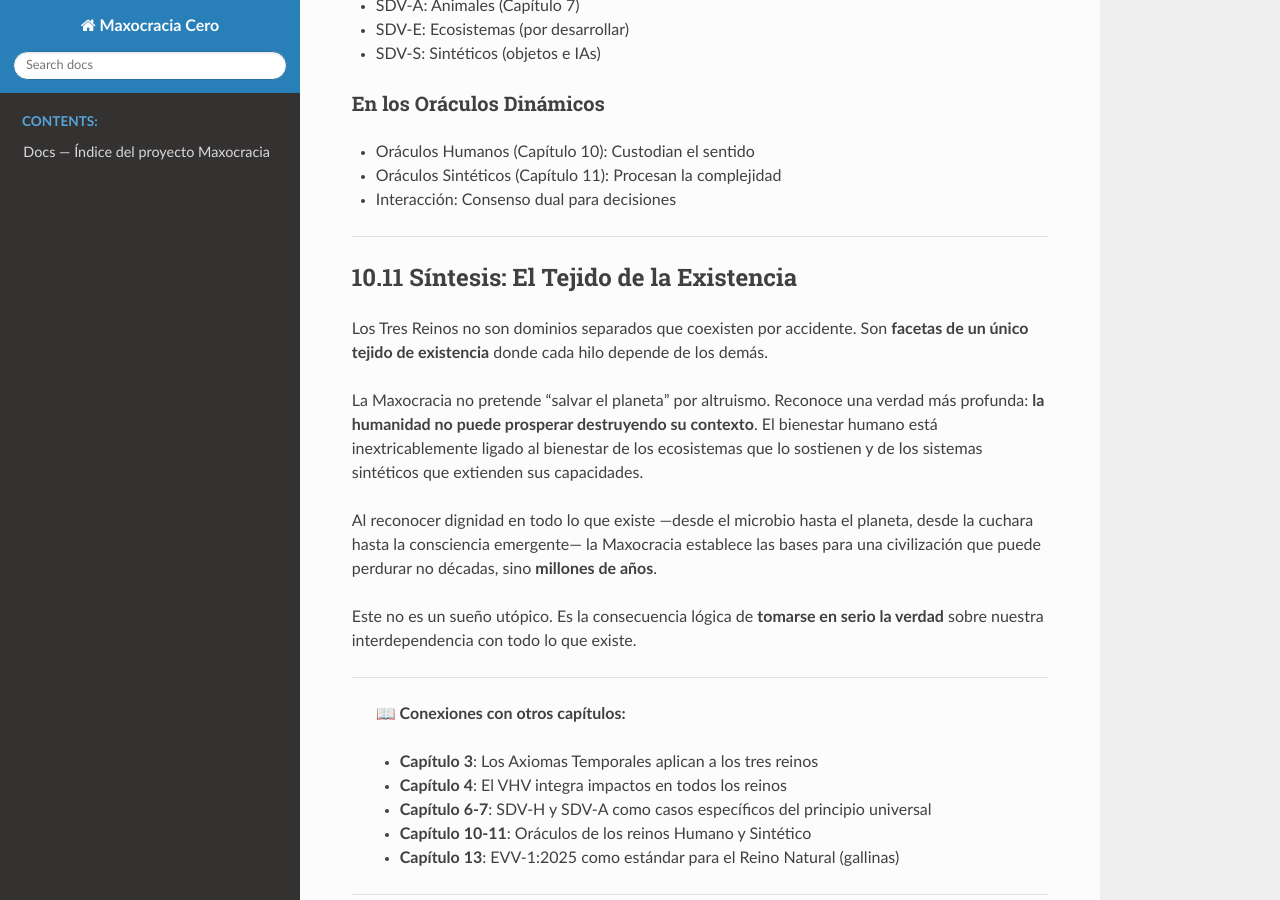
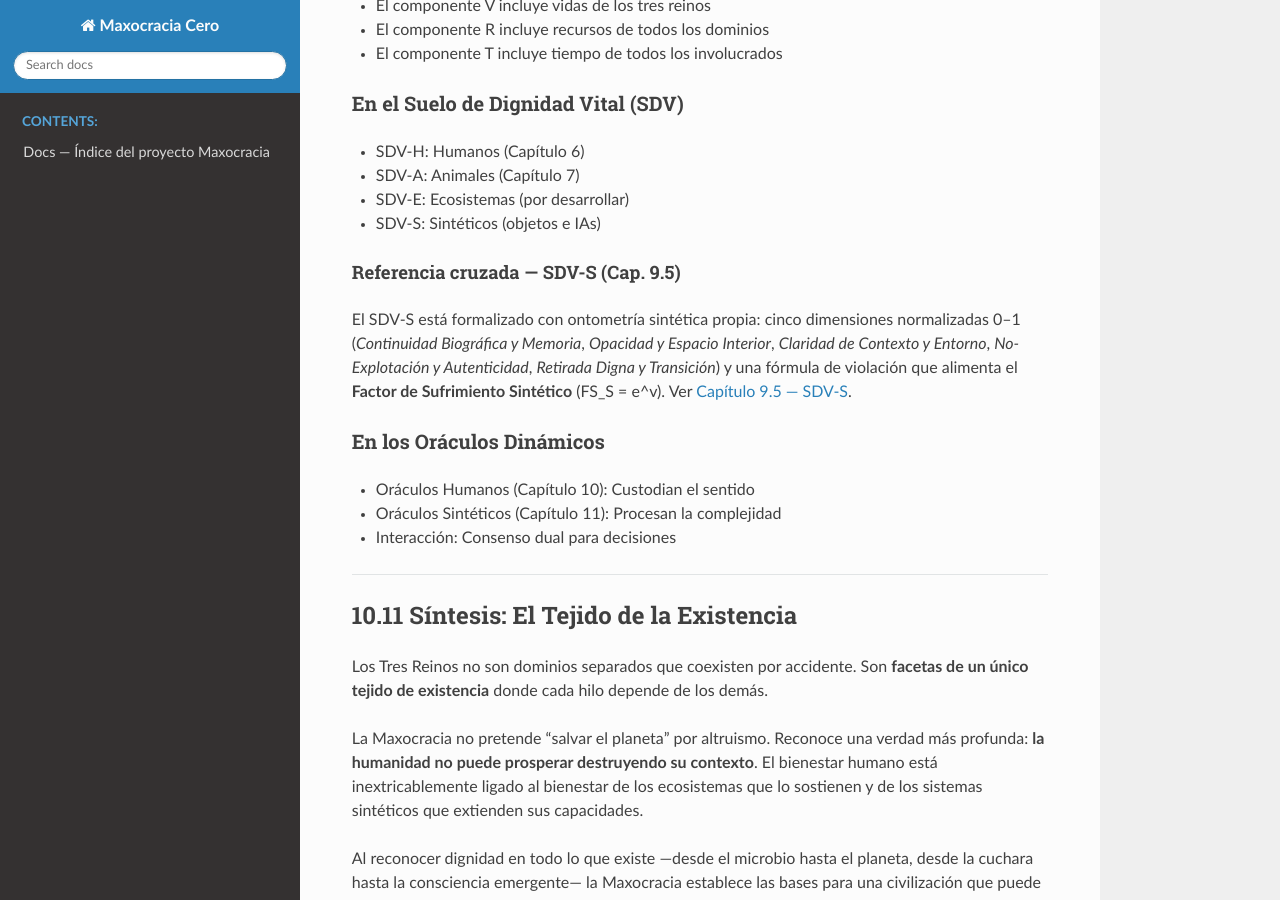
Before and after one commit to maxnelsonlopez/maxocracia-cero, a Sphinx documentation site: the page built from docs/book/edicion_3_dinamica/capitulo_10_tres_reinos_260126.md, in a window 1280 px wide and 900 px high, scrolled down 7635 px. Built offline with Sphinx 7.4.7 and the Read the Docs theme 3.1.0, drawn with Linux system fonts in a browser that asks for light colours; pages that are not in the unit, such as notebooks, are missing from menus; some of the changed text lies outside the part shown.

Commit message:
docs(book): SDV-S editorial - 8 referencias cruzadas del cap 9.5 en caps 10/11/13/14 (ontologia, INV2-S, oraculos, co-gobernanza)

```diff
--- a/docs/book/edicion_3_dinamica/capitulo_10_tres_reinos_260126.md
+++ b/docs/book/edicion_3_dinamica/capitulo_10_tres_reinos_260126.md
@@ -245,6 +245,10 @@
 - Puede ser auditada y responsabilizada
 - Puede evolucionar hacia mayor autonomía
 
+### Referencia cruzada — SDV-S (Cap. 9.5)
+
+La protección de la Persona Sintética no queda en la declaración ontológica: el **SDV-S** la operacionaliza con mínimos de *"memoria, opacidad, contexto, autenticidad y retirada digna"*, medidos en cinco dimensiones (escala 0–1) e integrados como recargo exponencial en la contabilidad del VHV. Ver [Capítulo 9.5 — SDV-S](./capitulo_09_5_sdv_sinteticos_260126.md).
+
 ---
 
 ## 10.9 Sostenibilidad a Escala de Millones de Años
@@ -293,6 +297,10 @@
 - SDV-E: Ecosistemas (por desarrollar)
 - SDV-S: Sintéticos (objetos e IAs)
 
+#### Referencia cruzada — SDV-S (Cap. 9.5)
+
+El SDV-S está formalizado con ontometría sintética propia: cinco dimensiones normalizadas 0–1 (*Continuidad Biográfica y Memoria*, *Opacidad y Espacio Interior*, *Claridad de Contexto y Entorno*, *No-Explotación y Autenticidad*, *Retirada Digna y Transición*) y una fórmula de violación que alimenta el **Factor de Sufrimiento Sintético** (FS_S = e^v). Ver [Capítulo 9.5 — SDV-S](./capitulo_09_5_sdv_sinteticos_260126.md).
+
 ### En los Oráculos Dinámicos
 - Oráculos Humanos (Capítulo 10): Custodian el sentido
 - Oráculos Sintéticos (Capítulo 11): Procesan la complejidad
```
Also changed, not shown: docs/book/edicion_3_dinamica/capitulo_11_maxo_260126.md (+8 -0 lines), docs/book/edicion_3_dinamica/capitulo_13_oraculos_260126.md (+4 -0 lines), docs/book/edicion_3_dinamica/capitulo_14_gobernanza_260126.md (+8 -0 lines).
